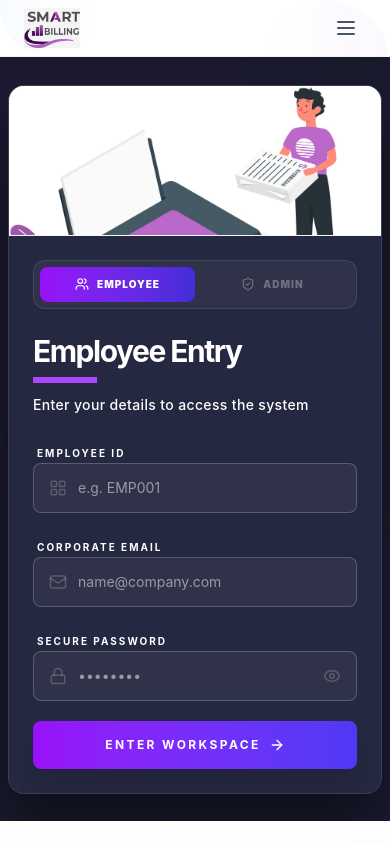
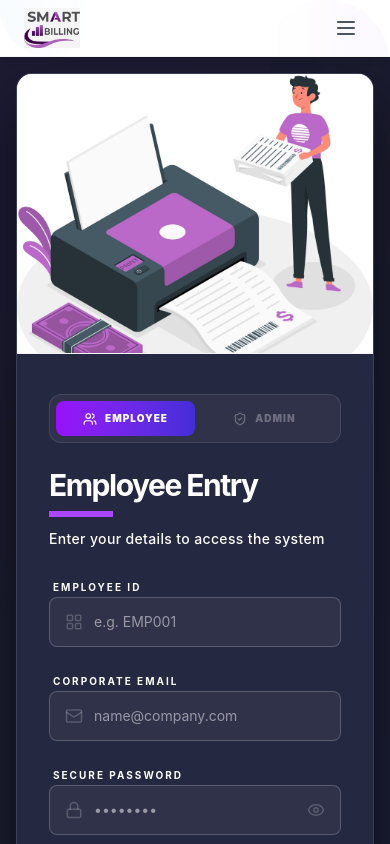
Before and after one commit to keshav4185/Footware_Billing, a React (Vite) app: page /Signin in a window 390 px wide. Shown: the top 844 px of the page. Built offline with nearby package versions, Linux system fonts and the light colour scheme.

Commit message:
fix(signin): restore mobile responsive dimensions and scrolling behavior while keeping desktop fixed

```diff
--- a/src/Component/Account/signin.jsx
+++ b/src/Component/Account/signin.jsx
@@ -88,9 +88,9 @@ const Signin = () => {
   );
 
   return (
-    <div className="fixed inset-0 flex items-center justify-center p-2 sm:p-4 overflow-hidden font-inter bg-[#1a1c2e]">
+    <div className="w-full min-h-screen md:h-screen flex items-center justify-center p-4 sm:p-8 relative overflow-hidden md:overflow-hidden font-inter bg-[#1a1c2e]">
       {/* Background decoration */}
-      <div className="absolute inset-0 opacity-20 pointer-events-none overflow-hidden">
+      <div className="absolute top-0 left-0 w-full h-full opacity-20 pointer-events-none">
         <div className="absolute top-[-10%] left-[-10%] w-[50%] h-[50%] bg-purple-900 rounded-full blur-[150px]" />
         <div className="absolute bottom-[-10%] right-[-10%] w-[50%] h-[50%] bg-blue-900 rounded-full blur-[150px]" />
       </div>
@@ -98,7 +98,7 @@ const Signin = () => {
       <div className="w-full max-w-[1000px] md:w-[1000px] flex flex-col md:flex-row bg-[#252841] rounded-2xl shadow-[0_30px_60px_rgba(0,0,0,0.5)] overflow-hidden border border-white/10 relative z-10">
 
         {/* Visual Illustration Section */}
-        <div className="w-full h-[150px] md:h-auto md:w-[50%] relative group overflow-hidden bg-[#f1f3f6] shrink-0 border-b md:border-b-0 md:border-r border-white/10">
+        <div className="w-full h-[280px] md:h-auto md:w-[50%] relative group overflow-hidden bg-[#f1f3f6] shrink-0 border-b md:border-b-0 md:border-r border-white/10">
           <div className="absolute inset-0 flex items-center justify-center">
             <img
               src={empLogImage}
@@ -114,7 +114,7 @@ const Signin = () => {
         </div>
 
         {/* Form Container - auto height with min height */}
-        <div className="w-full md:w-[50%] flex flex-col justify-start md:justify-center p-6 sm:p-8 md:p-12 relative bg-[#252841] h-auto md:min-h-[580px] z-20">
+        <div className="w-full md:w-[50%] flex flex-col justify-start md:justify-center p-8 pt-10 sm:p-12 md:p-12 relative bg-[#252841] h-[640px] md:h-auto md:min-h-[580px] z-20">
           <div className="w-full flex flex-col animate-fadeIn mx-auto max-w-sm md:max-w-none">
             <RoleSwitcher />
             <div className="mb-6">
```
